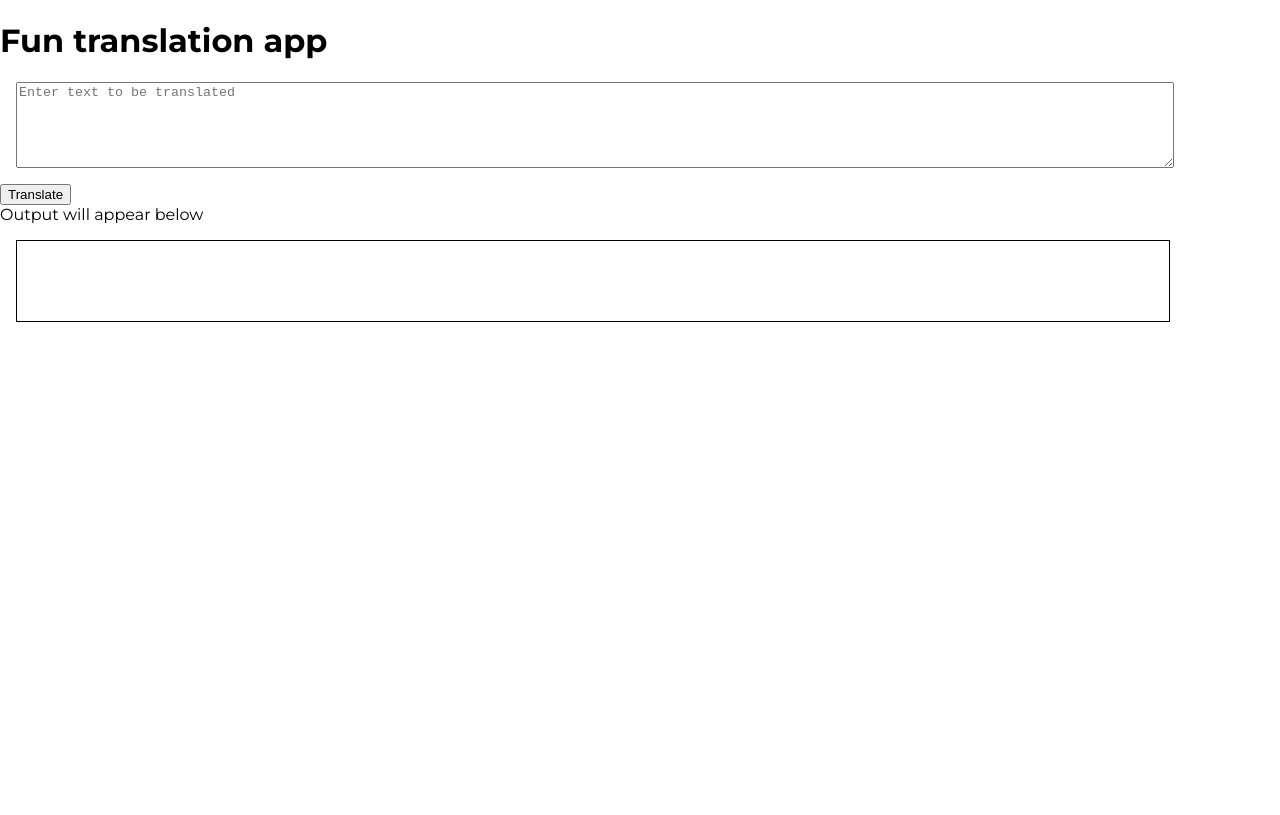
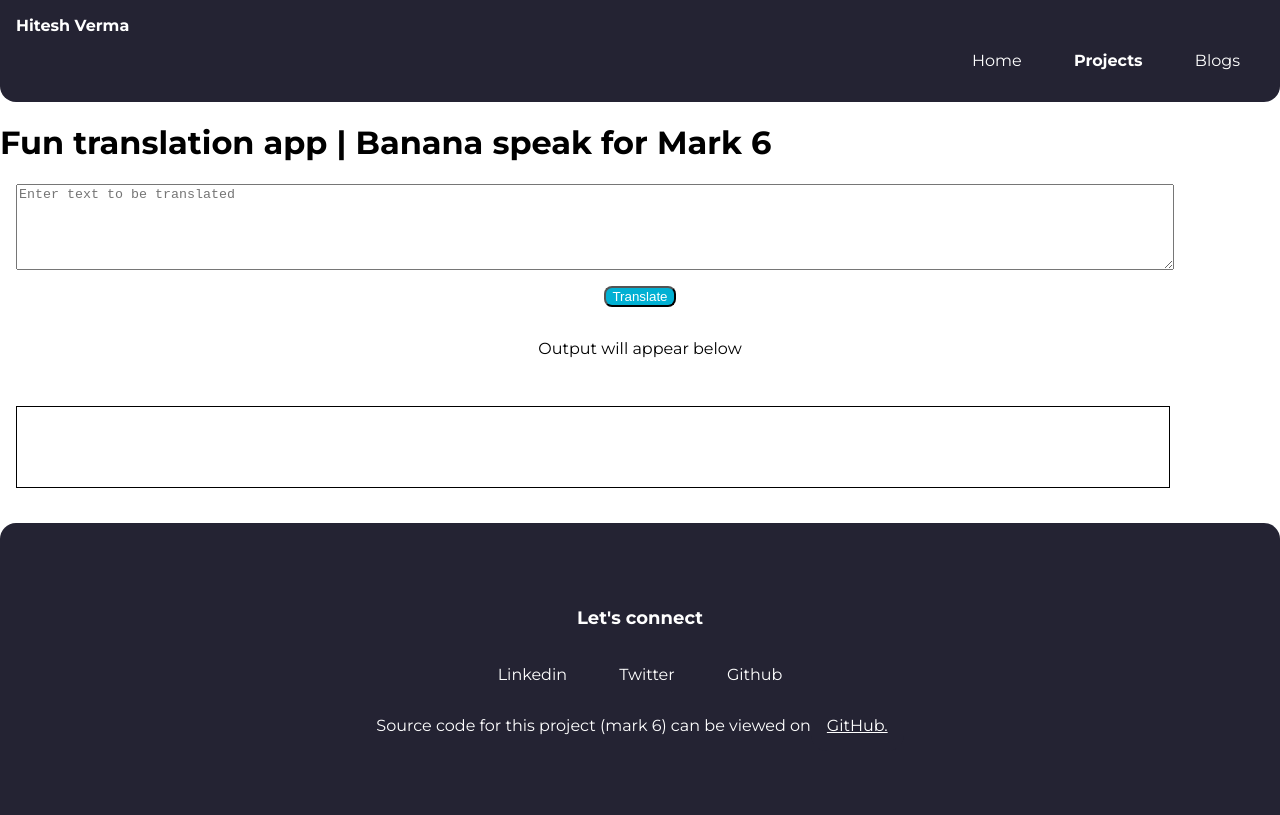
Before and after one commit to hiteshverma27/Mark-6, a plain HTML site: page index.html in a window 1280 px wide. Drawn offline with Linux system fonts and the light colour scheme.

Commit message:
added nav bar and footer

```diff
--- a/app.js
+++ b/app.js
@@ -1,7 +1,7 @@
 var btnTranslate = document.querySelector("#btn-translate");
 var textInput = document.querySelector('#text-input');
 var output = document.querySelector('#output');
-var serverURL = "https://lessonfourapi.tanaypratap.repl.co/translate/yoda.json"
+var serverURL = "https://api.funtranslations.com/translate/minion.json"
 function getTranslationURL(text){
     return serverURL+"?"+"text="+text
 }
--- a/index.html
+++ b/index.html
@@ -8,11 +8,50 @@
     <link rel="stylesheet" href="styles.css">
 </head>
 <body>
-    <h1>Fun translation app</h1>
+    <nav class="navigation container">
+        <div ><a class="nav-brand" href="https://thetrailblazer.in/">Hitesh Verma</a> </div>
+        <ul class="list-non-bullet nav-pills">
+          <li class="list-item-inline">
+            <a class="link" href="https://thetrailblazer.in/">Home</a>
+          </li>
+          <li class="list-item-inline">
+            <a class="link link-active" href="https://thetrailblazer.in/projects.html">Projects</a>
+          </li>
+          <li class="list-item-inline">
+            <a class="link" href="https://thetrailblazer.in/blogs.html">Blogs</a>
+          </li>
+        </ul>
+      </nav>
+      <div style="height: 50vh;">
+    <h1>Fun translation app | Banana speak for Mark 6</h1>
     <textarea id="text-input" placeholder="Enter text to be translated"></textarea>
-    <button id="btn-translate">Translate</button>
-    <div>Output will appear below</div>
+    <button id="btn-translate" class="link-primary" style="margin: auto">Translate</button>
+    <div style="text-align: center; padding: 2rem 2rem;">Output will appear below</div>
     <div id="output"></div>
+    </div>
+    <footer class="footer">
+        <div class="footer-header">Let's connect</div>
+        <ul class="social-links list-non-bullet">
+          <li class="list-item-inline">
+            <a
+              class="link"
+              href="https://www.linkedin.com/in/hitesh-verma-8727921b2/"
+            >
+              Linkedin
+            </a>
+          </li>
+          <li class="list-item-inline">
+            <a class="link" href="https://twitter.com/Trailblazer2711">
+              Twitter
+            </a>
+          </li>
+          <li class="list-item-inline">
+            <a class="link" href="https://github.com/hiteshverma27"> Github </a>
+          </li>
+        </ul>
+        <div style="padding: 1rem">Source code for this project (mark 6) can be viewed on<a href="https://github.com/hiteshverma27/mark-11" class="navigation container nav-brand">GitHub.</a></div>
+
+      </footer>
     <script src="app.js" type="text/javascript"></script>
 </body>
 </html>
```
